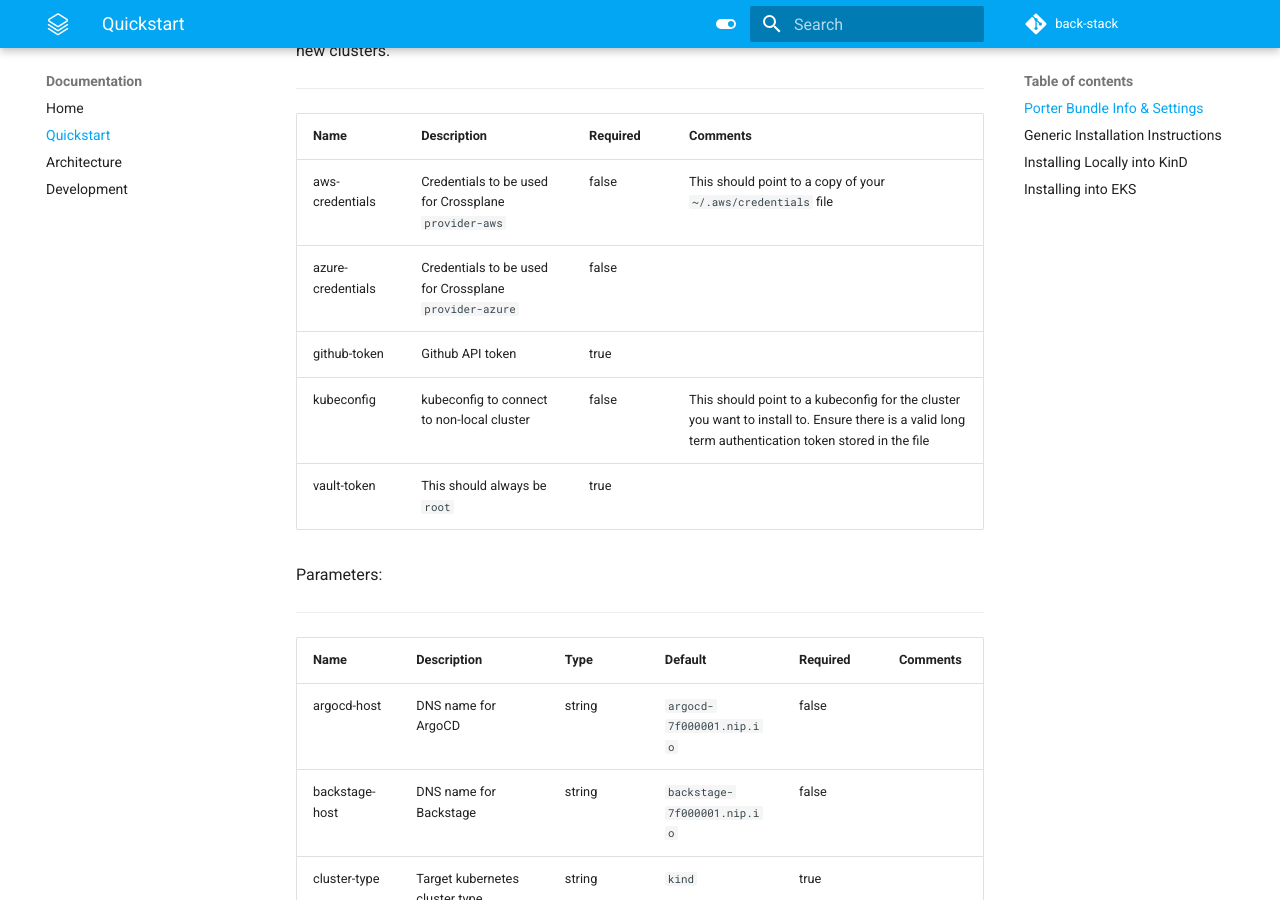
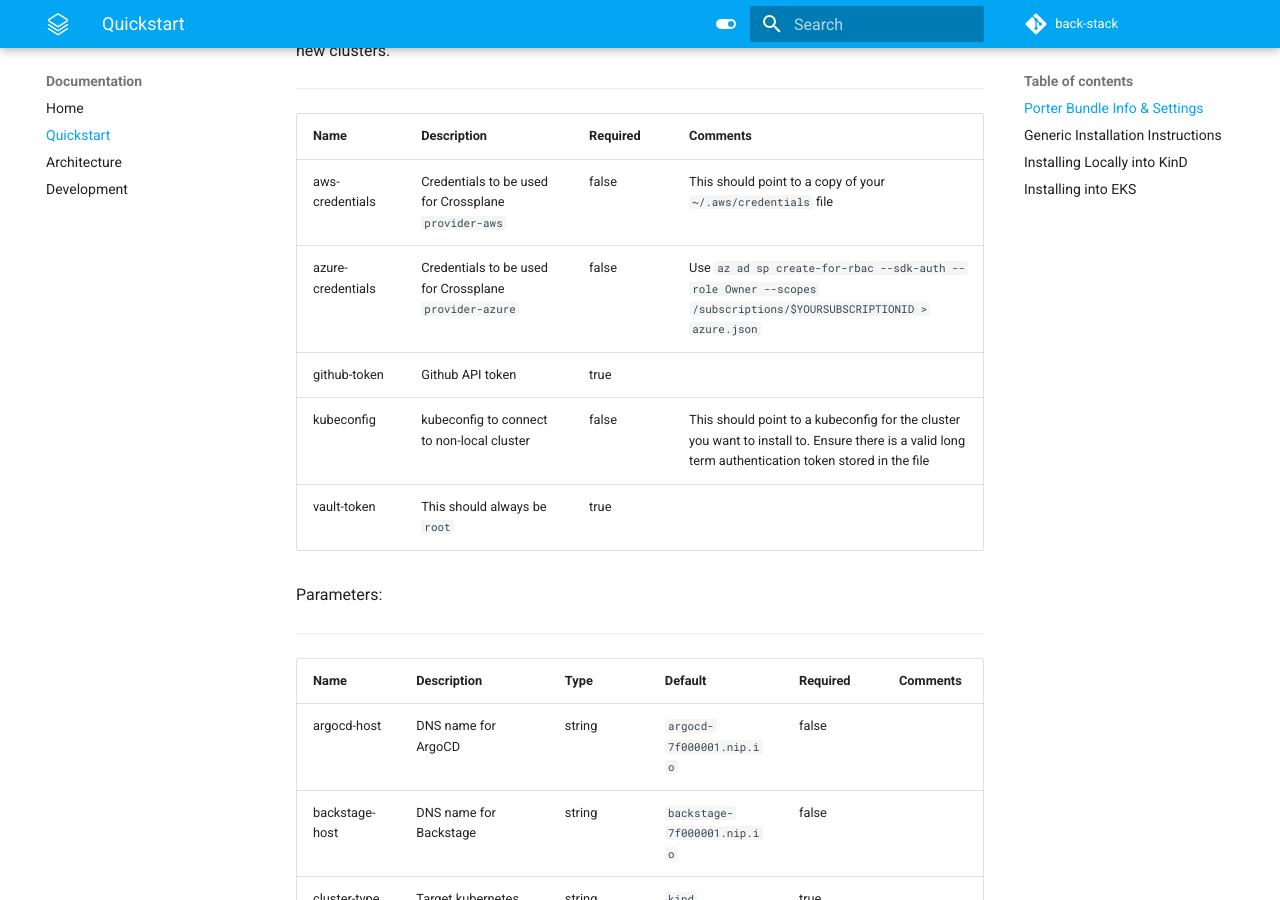
Before and after one commit to back-stack/backstack.dev, an MkDocs documentation site: the page built from docs/install.md, in a window 1280 px wide and 900 px high, scrolled down 428 px. Built offline with MkDocs 1.6.1 and Material for MkDocs 9.7.7, drawn with Linux system fonts in a browser that asks for light colours; the version menu is left out.

Commit message:
update the azure credentials file command
Signed-off-by: Boris Kurktchiev <kurktchiev@gmail.com>

```diff
--- a/docs/install.md
+++ b/docs/install.md
@@ -15,7 +15,7 @@
 | Name              | Description                                            | Required | Comments                                           |
 | ----------------- | ------------------------------------------------------ | -------- | -------------------------------------------------- |
 | aws-credentials   | Credentials to be used for Crossplane `provider-aws`   | false    | This should point to a copy of your `~/.aws/credentials` file |
-| azure-credentials | Credentials to be used for Crossplane `provider-azure` | false    |                                                    |
+| azure-credentials | Credentials to be used for Crossplane `provider-azure` | false    | Use `az ad sp create-for-rbac --sdk-auth --role Owner --scopes /subscriptions/$YOURSUBSCRIPTIONID > azure.json` |
 | github-token      | Github API token                                       | true     |                                                    |
 | kubeconfig        | kubeconfig to connect to non-local cluster             | false    | This should point to a kubeconfig for the cluster you want to install to. Ensure there is a valid long term authentication token stored in the file |
 | vault-token       | This should always be `root`                           | true     |                                                    |
```
